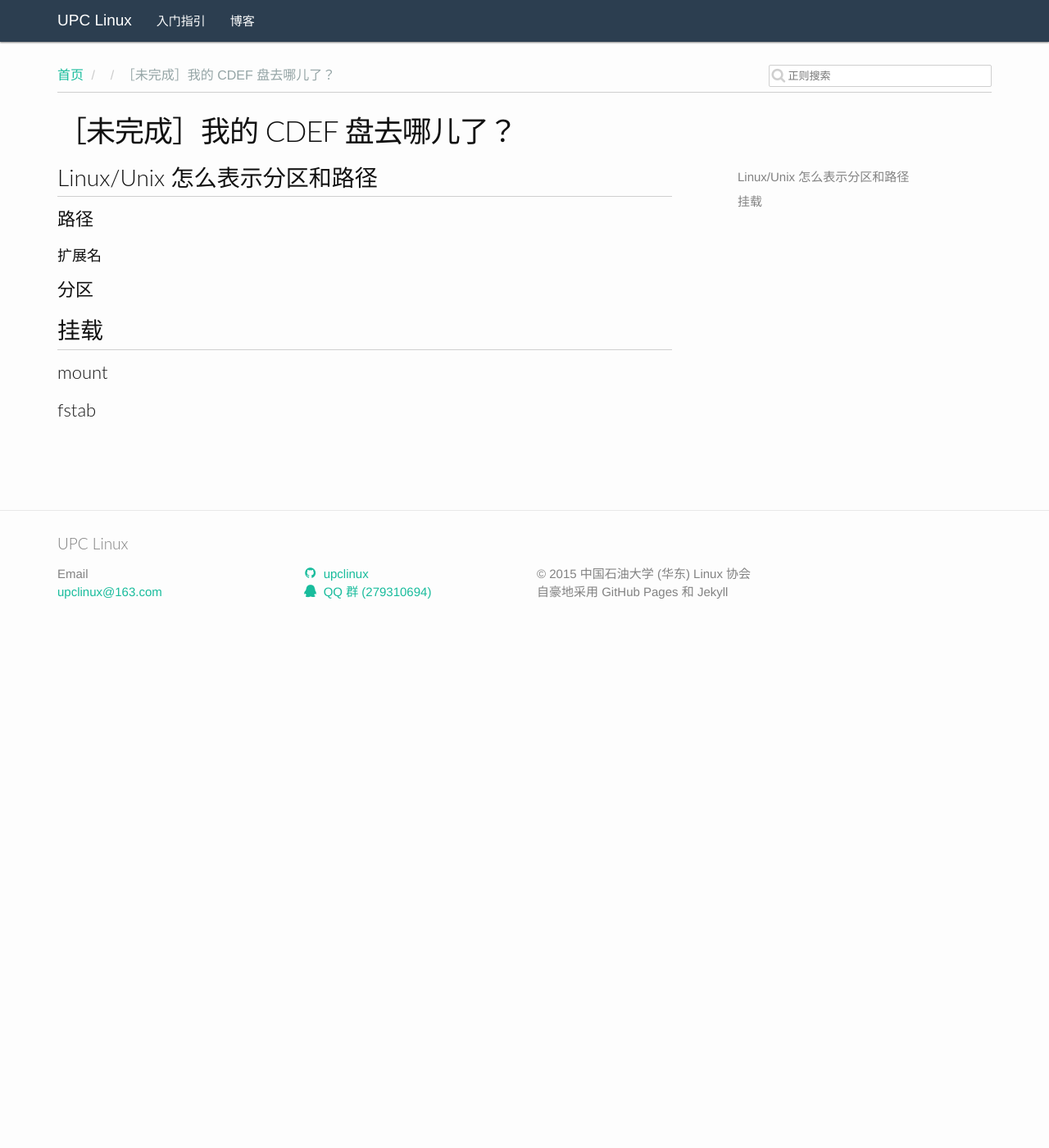
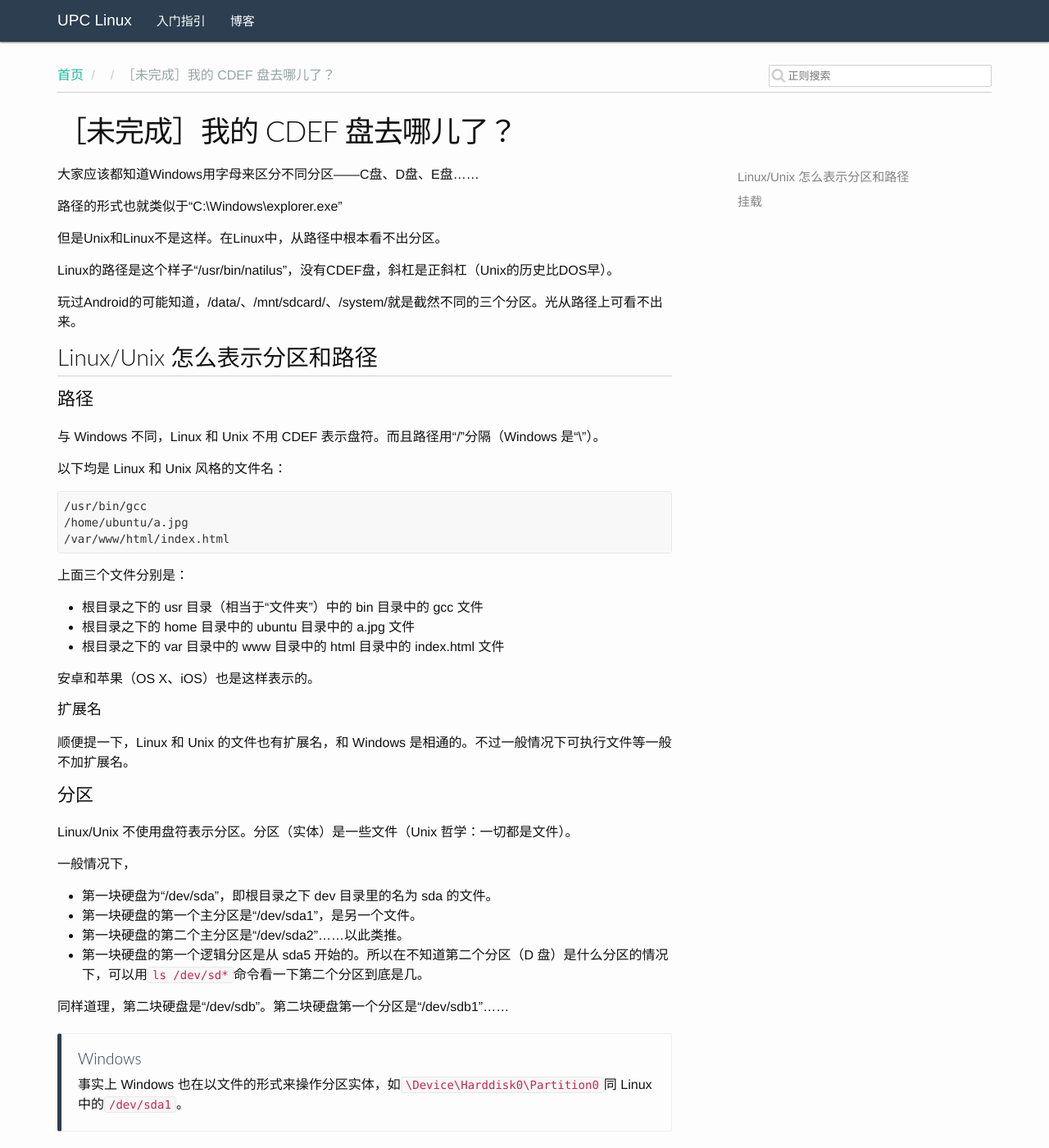
Before and after one commit to upclinux/intro, a Jekyll site: the page built from _posts/configuration/2003-12-26-drives.markdown, in a window 1280 px wide and 1400 px high. Shown: the whole window at 82% size. Built offline with Jekyll 4.4.1, drawn with Linux system fonts in a browser that asks for light colours; nearby versions of some CDN libraries; comment, search, counter and statistics services are not loaded; some of the changed text lies outside the part shown.

Commit message:
内容补充

```diff
--- a/_posts/configuration/2003-12-26-drives.markdown
+++ b/_posts/configuration/2003-12-26-drives.markdown
@@ -6,15 +6,66 @@ faq: ["我电脑的 C、D、E、F 盘去哪儿了？"]
 * content
 {:toc}
 
+大家应该都知道Windows用字母来区分不同分区——C盘、D盘、E盘……
+
+路径的形式也就类似于“C:\\Windows\\explorer.exe”
+
+但是Unix和Linux不是这样。在Linux中，从路径中根本看不出分区。
+
+Linux的路径是这个样子“/usr/bin/natilus”，没有CDEF盘，斜杠是正斜杠（Unix的历史比DOS早）。
+
+玩过Android的可能知道，/data/、/mnt/sdcard/、/system/就是截然不同的三个分区。光从路径上可看不出来。
+
 # Linux/Unix 怎么表示分区和路径
 
 ## 路径
 
+与 Windows 不同，Linux 和 Unix 不用 CDEF 表示盘符。而且路径用“/”分隔（Windows 是“\\”）。
+
+以下均是 Linux 和 Unix 风格的文件名：
+
+    /usr/bin/gcc
+    /home/ubuntu/a.jpg
+    /var/www/html/index.html
+
+上面三个文件分别是：
+
+* 根目录之下的 usr 目录（相当于“文件夹”）中的 bin 目录中的 gcc 文件
+* 根目录之下的 home 目录中的 ubuntu 目录中的 a.jpg 文件
+* 根目录之下的 var 目录中的 www 目录中的 html 目录中的 index.html 文件
+
+安卓和苹果（OS X、iOS）也是这样表示的。
+
 ### 扩展名
+
+顺便提一下，Linux 和 Unix 的文件也有扩展名，和 Windows 是相通的。不过一般情况下可执行文件等一般不加扩展名。
 
 ## 分区
 
+Linux/Unix 不使用盘符表示分区。分区（实体）是一些文件（Unix 哲学：一切都是文件）。
+
+一般情况下，
+
+* 第一块硬盘为“/dev/sda”，即根目录之下 dev 目录里的名为 sda 的文件。
+* 第一块硬盘的第一个主分区是“/dev/sda1”，是另一个文件。
+* 第一块硬盘的第二个主分区是“/dev/sda2”……以此类推。
+* 第一块硬盘的第一个逻辑分区是从 sda5 开始的。所以在不知道第二个分区（D 盘）是什么分区的情况下，可以用`ls /dev/sd*`命令看一下第二个分区到底是几。
+
+同样道理，第二块硬盘是“/dev/sdb”。第二块硬盘第一个分区是“/dev/sdb1”……
+
+[% callout %]
+
+#### Windows
+
+事实上 Windows 也在以文件的形式来操作分区实体，如`\Device\Harddisk0\Partition0`同 Linux 中的`/dev/sda1`。
+
+[% endcallout %]
+
 # 挂载
+
+很明显，Windows 不会把`\Device\Harddisk0\Partition0`用到路径里，当然 Linux 也不会把`/dev/sda1`用到路径里。
+
+Linux 和 Unix 采用的是一个名为“挂载”的方法：如果把
 
 ## mount
 
--- a/_posts/entertainment/2006-12-25-twitter-and-facebook-register.markdown
+++ b/_posts/entertainment/2006-12-25-twitter-and-facebook-register.markdown
@@ -5,7 +5,7 @@ title:  "如何注册 Google、Twitter、Facebook 和维基百科账户？"
 * content
 {:toc}
 
-很多人关心[如何](https://github.com/upclinux/hosts)才能顺利访问这些网站，不过这不是本文要考虑的问题。本文假设你已经顺利地解决了那个问题。
+很多人关心如何才能顺利访问这些网站，不过这不是本文要考虑的问题。本文假设你已经顺利地解决了那个问题。
 
 本文考虑的是如何顺利注册一个账户。
 
--- a/_posts/entertainment/2006-12-27-wine.markdown
+++ b/_posts/entertainment/2006-12-27-wine.markdown
@@ -10,7 +10,7 @@ date:   2006-12-27 00:00:00
 
 #### 腾讯的游戏
 
-因为腾讯的网游喜欢用反作弊系统，而这个系统是要往系统中安装驱动，因此，如果找不到免保护版本的游戏，就不用考虑在 Wine 中玩腾讯游戏的事儿了。
+因为腾讯的网游喜欢用反作弊系统，而这个反作弊系统需要往系统中安装驱动，因此，如果找不到免保护版本的腾讯游戏，就不用考虑在 Wine 中玩了。
 
 [% endcallout %]
 
@@ -19,8 +19,8 @@ date:   2006-12-27 00:00:00
 1. DirectX 7/8/9
 2. Visual C++ 运行时
 
-很多游戏下载网站会提供这两个组件的安装包。
+很多游戏下载网站会提供这两个组件的安装包。当然，从 winetricks 中安装也可以。
 
 如果出现黑屏等现象，可以参考[这里](http://telarapedia.gamepedia.com/Wine#Troubleshooting)。
 
-此外，有一个软件叫 PlayOnLinux，它提供了很多游戏的解决方案，不过可能需要正版游戏才能继续。
+此外，有一个软件叫 PlayOnLinux，它提供了很多游戏的解决方案，不过可能需要正版游戏（包括 Steam 上的正版——因为不是所有游戏都打算支持 Linux）才能继续。
```
Also changed, not shown: _posts/entertainment/2006-12-28-fun-command.markdown (+10 -0 lines), _posts/try/2002-12-28-terminal.markdown (+11 -1 lines), _posts/try/2002-12-29-vm.markdown (+12 -0 lines).
